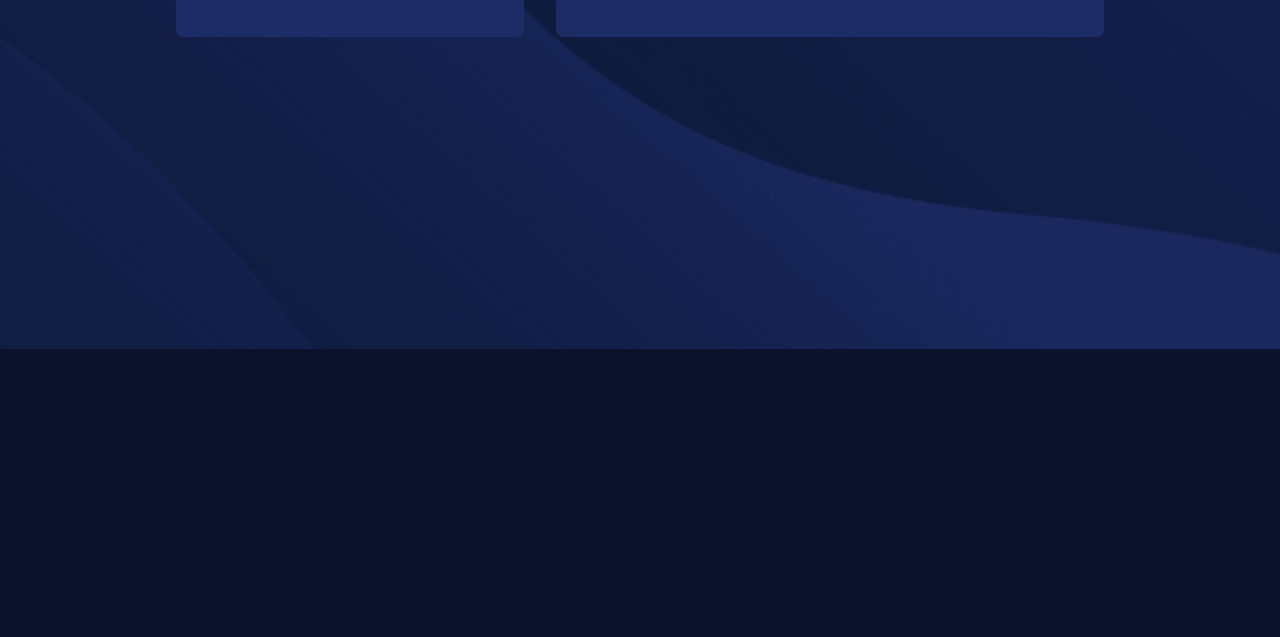
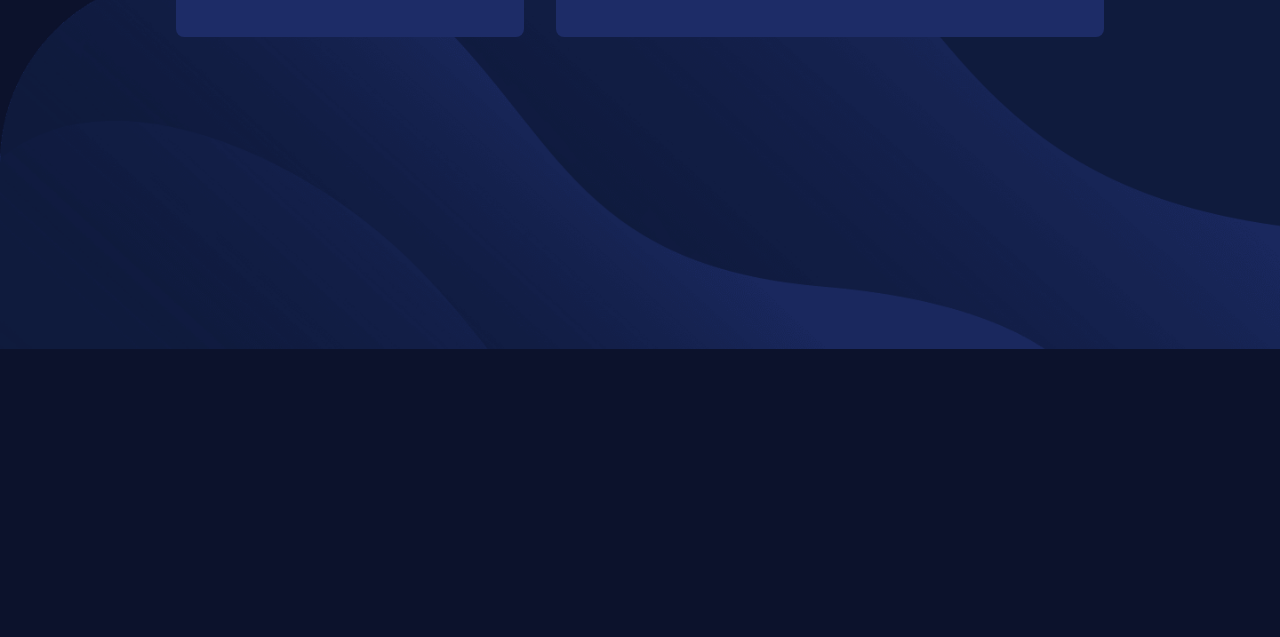
Before and after one commit to wendyhamel/fmFyloDataStorageComponent, a plain HTML site: page index.html in a window 1280 px wide. Shown: the part 451-1088 px from the top of the page. Drawn offline with nearby package versions, Linux system fonts and the light colour scheme; a web font is replaced by a local one.

Commit message:
bg adjustment size

```diff
--- a/index.html
+++ b/index.html
@@ -20,7 +20,7 @@
 <body class="antialiased bg-blue-darkest min-h-screen md-grid md:place-items-center">
   <picture>
     <source srcset="./images/bg-desktop.png" media="(min-width: 768px)">
-    <img class="absolute w-full h-full object-cover inset-0 md:inset-x-0 md:bottom-0 lg:h-auto lg:mt-auto xl:h-full" src="./images/bg-mobile.png" alt="blue wave background image">
+    <img class="absolute w-full h-full object-cover inset-0 md:inset-x-0 md:bottom-0 lg:h-auto lg:mt-auto 2xl:h-full" src="./images/bg-mobile.png" alt="blue wave background image">
   </picture>
   <main class="relative mt-32 mx-6 space-y-4 max-w-screen-lg md:mx-auto md:space-x-0 md:flex md:gap-8 md:justify-center md:mt-72 md:px-12">
     <section class="bg-blue-dark p-10 rounded-tl-lg rounded-b-lg rounded-tr-[100px] md:pr-32">
```
